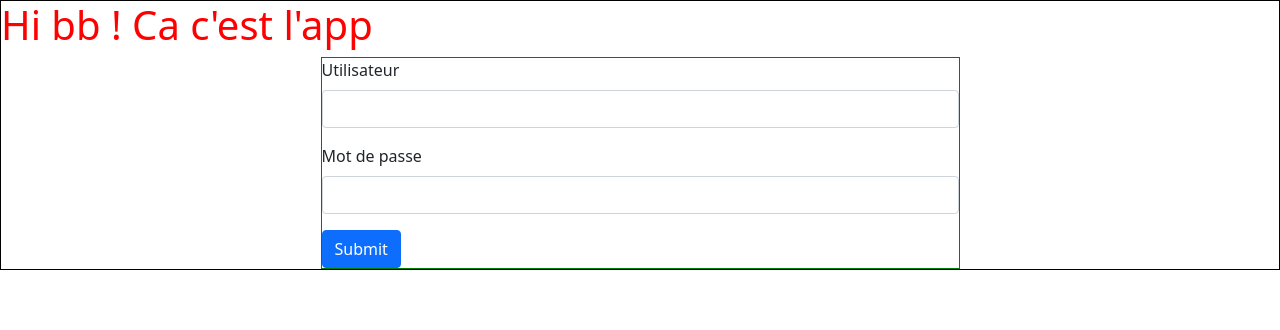
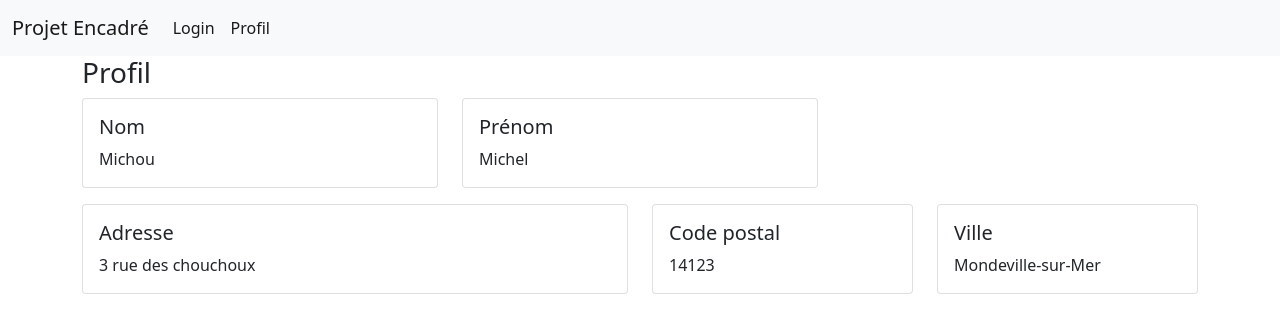
Before and after one commit to RogesFrederic/AuthentificationReactJS, a React (Create React App) app: page /profile in a window 1280 px wide. Shown: the top 330 px of the page. Built offline with nearby package versions, Linux system fonts and the light colour scheme.

Commit message:
Sommaire

```diff
--- a/package.json
+++ b/package.json
@@ -9,6 +9,7 @@
     "bootstrap": "^5.1.0",
     "react": "^17.0.2",
     "react-dom": "^17.0.2",
+    "react-router-dom": "^5.2.1",
     "react-scripts": "4.0.3",
     "web-vitals": "^1.0.1"
   },
--- a/src/App.css
+++ b/src/App.css
@@ -1,7 +1,4 @@
-h1 {
-  color: red;
-}
 
-.root {
+/* .root {
   border: 1px solid black;
-}
+} */
--- a/src/App.js
+++ b/src/App.js
@@ -1,12 +1,38 @@
 import './App.css';
 import {Login} from './Login/Login';
+import { Profile } from './Profile/Profile';
+import { BrowserRouter as Router, Switch, Route, Link } from "react-router-dom";
 
 function App() {
   return (
-    <div class='root'>
-      <h1>Hi bb ! Ca c'est l'app</h1>
-      <Login />
-    </div>
+    <Router>
+      <nav className="navbar navbar-expand-lg navbar-light bg-light">
+        <div className="container-fluid">
+          <Link className="navbar-brand" to="/">Projet Encadré</Link>
+          <div className="collapse navbar-collapse" id="navbarSupportedContent">
+            <ul className="navbar-nav me-auto mb-2 mb-lg-0">
+              <li className="nav-item">
+                <Link className="nav-link active" aria-current="page" to="/login">Login</Link>
+              </li>
+              <li className="nav-item">
+                <Link className="nav-link active" aria-current="page" to="/profile">Profil</Link>
+              </li>
+            </ul>
+          </div>
+        </div>
+      </nav>
+      <Switch>
+        <Route path="/login">
+          <Login />
+        </Route>
+        <Route path="/profile">
+          <Profile />
+        </Route>
+        <Route>
+          Non mais c'est quoi cet URL
+        </Route>
+      </Switch>
+    </Router>
   );
 }
 
--- a/src/Login/Login.css
+++ b/src/Login/Login.css
@@ -1,3 +1,3 @@
-form {
+/* form {
     border: 1px solid green;
-}
+} */
--- a/src/Login/Login.js
+++ b/src/Login/Login.js
@@ -4,17 +4,17 @@ import './Login.css';
 export class Login extends React.Component {
 
     render() {
-        return <div >
-            <form class="w-50 m-auto">
-                <div class="mb-3">
-                    <label for="user" class="form-label">Utilisateur</label>
-                    <input type="email" class="form-control" id="user" aria-describedby="emailHelp" />
+        return <div class="mt-5">
+            <form className="w-50 m-auto">
+                <div className="mb-3">
+                    <label htmlFor="user" className="form-label">Utilisateur</label>
+                    <input type="email" className="form-control" id="user" aria-describedby="emailHelp" />
                 </div>
-                <div class="mb-3">
-                    <label for="password" class="form-label">Mot de passe</label>
-                    <input type="password" class="form-control" id="password" />
+                <div className="mb-3">
+                    <label htmlFor="password" className="form-label">Mot de passe</label>
+                    <input type="password" className="form-control" id="password" />
                 </div>
-                <button type="submit" class="btn btn-primary">Submit</button>
+                <button type="submit" className="btn btn-primary">Valider</button>
             </form>
         </div>
     }
--- /dev/null
+++ b/src/Profile/Profile.css
@@ -0,0 +1,3 @@
+/* .container {
+    border: 1px solid blue;
+} */
--- /dev/null
+++ b/src/Profile/Profile.js
@@ -0,0 +1,55 @@
+import React from 'react';
+import './Profile.css';
+
+export class Profile extends React.Component {
+    render() {
+        return <div className="container">
+            <h3>Profil</h3>
+            <div className="row mb-3">
+                <div className="col-sm-4">
+                    <div className="card">
+                        <div className="card-body">
+                            <h5 className="card-title">Nom</h5>
+                            Michou
+                        </div>
+                    </div>
+                </div>
+
+                <div className="col-sm-4">
+                    <div className="card">
+                        <div className="card-body">
+                            <h5 className="card-title">Prénom</h5>
+                            Michel
+                        </div>
+                    </div>
+                </div>
+            </div>
+            <div className="row mb-3">
+                <div className="col-sm-6">
+                    <div className="card">
+                        <div className="card-body">
+                            <h5 className="card-title">Adresse</h5>
+                            3 rue des chouchoux
+                        </div>
+                    </div>
+                </div>
+                <div className="col-sm-3">
+                    <div className="card">
+                        <div className="card-body">
+                            <h5 className="card-title">Code postal</h5>
+                            14123
+                        </div>
+                    </div>
+                </div>
+                <div className="col-sm-3">
+                    <div className="card">
+                        <div className="card-body">
+                            <h5 className="card-title">Ville</h5>
+                            Mondeville-sur-Mer
+                        </div>
+                    </div>
+                </div>
+            </div>
+        </div>
+    }
+}
```
Also changed, not shown: 2 other files (tests, documents, lock files or other folders).
